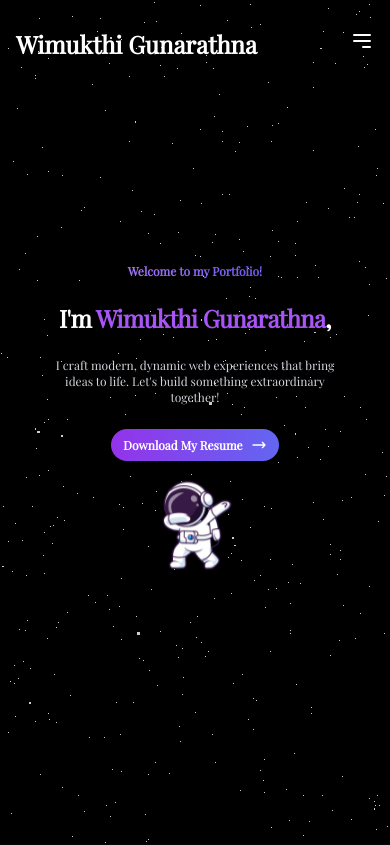
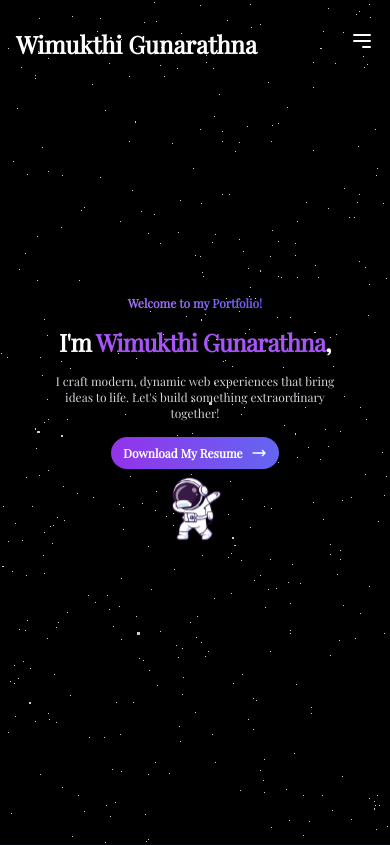
Before and after one commit to Wimukthi316/my-portfolio, a React (Vite) app: page / in a window 390 px wide. Shown: the top 845 px of the page. Built offline with nearby package versions, Linux system fonts and the light colour scheme.

Commit message:
change spaces

```diff
--- a/src/components/Hero.jsx
+++ b/src/components/Hero.jsx
@@ -8,7 +8,7 @@ const Hero = () => {
       <NightSky />
 
       {/* Content Section */}
-      <div className="absolute top-1/2 transform -translate-y-1/2 max-w-xs sm:max-w-sm md:max-w-xl lg:max-w-2xl text-center space-y-6 px-4 sm:px-6 lg:px-8 mt-2">
+      <div className="absolute top-1/2 transform -translate-y-1/2 max-w-xs sm:max-w-sm md:max-w-xl lg:max-w-2xl text-center space-y-4 sm:space-y-6 px-4 sm:px-6 lg:px-8 mt-2">
         <p className="text-xs sm:text-sm md:text-lg lg:text-xl font-semibold bg-gradient-to-r from-purple-400 to-indigo-600 text-transparent bg-clip-text">
           Welcome to my Portfolio!
         </p>
@@ -46,11 +46,11 @@ const Hero = () => {
         </div>
 
         {/* Image Section */}
-        <div className="mt-20">
+        <div className="mt-12 sm:mt-16 lg:mt-20">
           <img
             src="/astro.png"
             alt="Decorative"
-            className="w-28 sm:w-36 md:w-48 lg:w-64 object-cover rounded-lg shadow-lg animate-float mx-auto"
+            className="w-20 sm:w-28 md:w-36 lg:w-48 object-cover rounded-lg shadow-lg animate-float mx-auto"
           />
         </div>
       </div>
```
